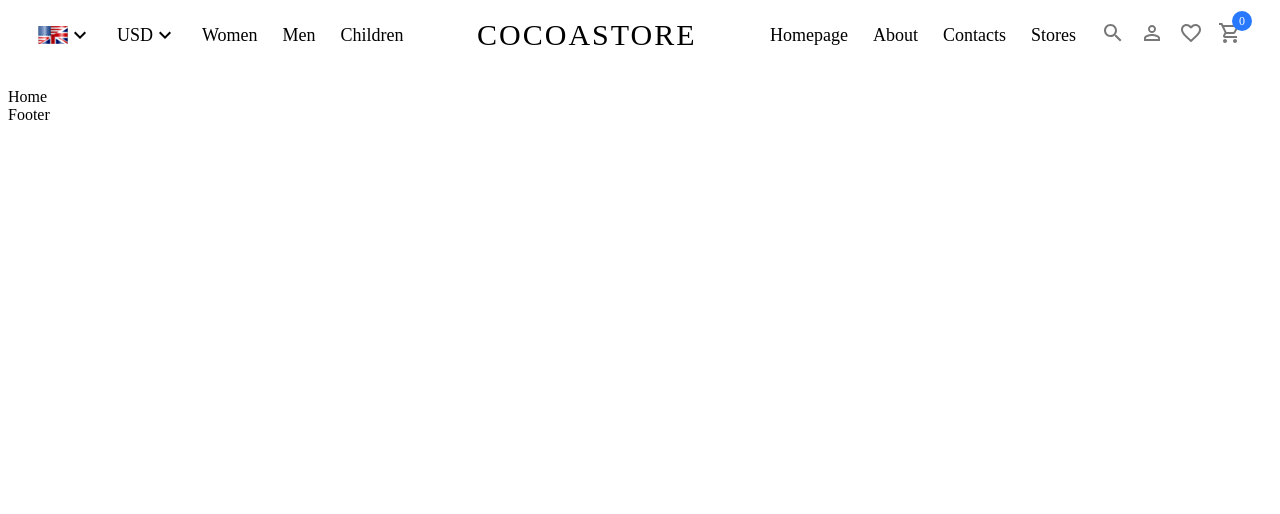
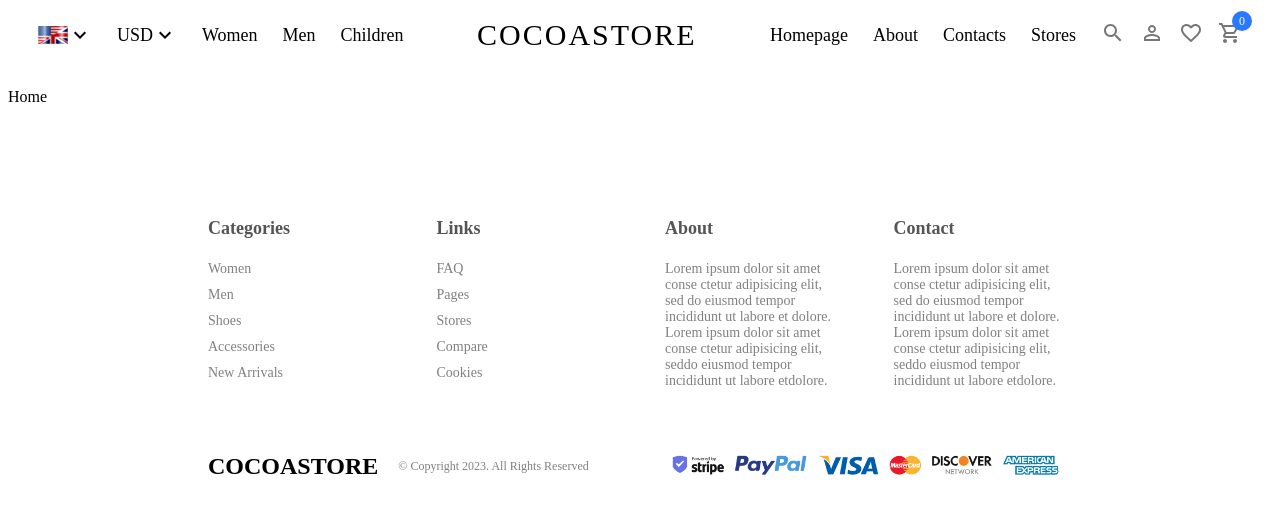
Before and after one commit to shangguanwang/ecommerceshop, a React (Create React App) app in the folder client/: page / in a window 1280 px wide. Shown: the top 514 px of the page. Built offline with nearby package versions, Linux system fonts and the light colour scheme.

Commit message:
Func: Footer

```diff
--- a/client/src/components/Footer/Footer.jsx
+++ b/client/src/components/Footer/Footer.jsx
@@ -1,9 +1,60 @@
-import React from 'react'
+import React from "react";
+
+import "./Footer.scss";
 
 const Footer = () => {
   return (
-    <div>Footer</div>
-  )
-}
+    <div className="footer">
+      <div className="top">
+        <div className="item">
+          <h1>Categories</h1>
+          <span>Women</span>
+          <span>Men</span>
+          <span>Shoes</span>
+          <span>Accessories</span>
+          <span>New Arrivals</span>
+        </div>
+        <div className="item">
+          <h1>Links</h1>
+          <span>FAQ</span>
+          <span>Pages</span>
+          <span>Stores</span>
+          <span>Compare</span>
+          <span>Cookies</span>
+        </div>
+        <div className="item">
+          <h1>About</h1>
+          <span>
+            Lorem ipsum dolor sit amet conse ctetur adipisicing elit, sed do
+            eiusmod tempor incididunt ut labore et dolore. Lorem ipsum dolor sit
+            amet conse ctetur adipisicing elit, seddo eiusmod tempor incididunt
+            ut labore etdolore.
+          </span>
+        </div>
+        <div className="item">
+          <h1>Contact</h1>
+          <span>
+            Lorem ipsum dolor sit amet conse ctetur adipisicing elit, sed do
+            eiusmod tempor incididunt ut labore et dolore. Lorem ipsum dolor sit
+            amet conse ctetur adipisicing elit, seddo eiusmod tempor incididunt
+            ut labore etdolore.
+          </span>
+        </div>
+      </div>
+      {/* Bottom Starts */}
+      <div className="bottom">
+        <div className="left">
+          <span className="logo">COCOASTORE</span>
+          <span className="copyright">
+            © Copyright 2023. All Rights Reserved
+          </span>
+        </div>
+        <div className="right">
+          <img src="/img/payment.png"></img>
+        </div>
+      </div>
+    </div>
+  );
+};
 
-export default Footer
+export default Footer;
--- /dev/null
+++ b/client/src/components/Footer/Footer.scss
@@ -0,0 +1,51 @@
+.footer{
+    margin: 100px 200px 20px 200px; //top right bottom left
+
+    .top{
+        display: flex;
+        gap:50px;
+
+        .item{
+            flex:1; //make them the same size
+            display: flex;
+            flex-direction: column; //display vertically
+            gap:10px;
+            text-align:start;
+            font-size: 14px;
+
+            h1{
+                font-size: 18px; //decrease h1 size
+                font-weight:500px;
+                color:#555;
+            }
+            span{
+                color:gray;
+            }
+        }
+    }
+    .bottom{
+        display: flex;
+        align-items: center;
+        justify-content: space-between;
+        margin-top: 50px;
+        .left{
+            display: flex;
+            align-items: center;
+
+            .logo{
+                font-weight: bold;
+                font-size: 24px;
+            }
+            .copyright{
+                margin-left: 20px;
+                font-size: 12px;
+                color: gray;
+            }
+        }
+        .right{
+            img{
+                height:50px;
+            }
+        }
+    }
+}
```
